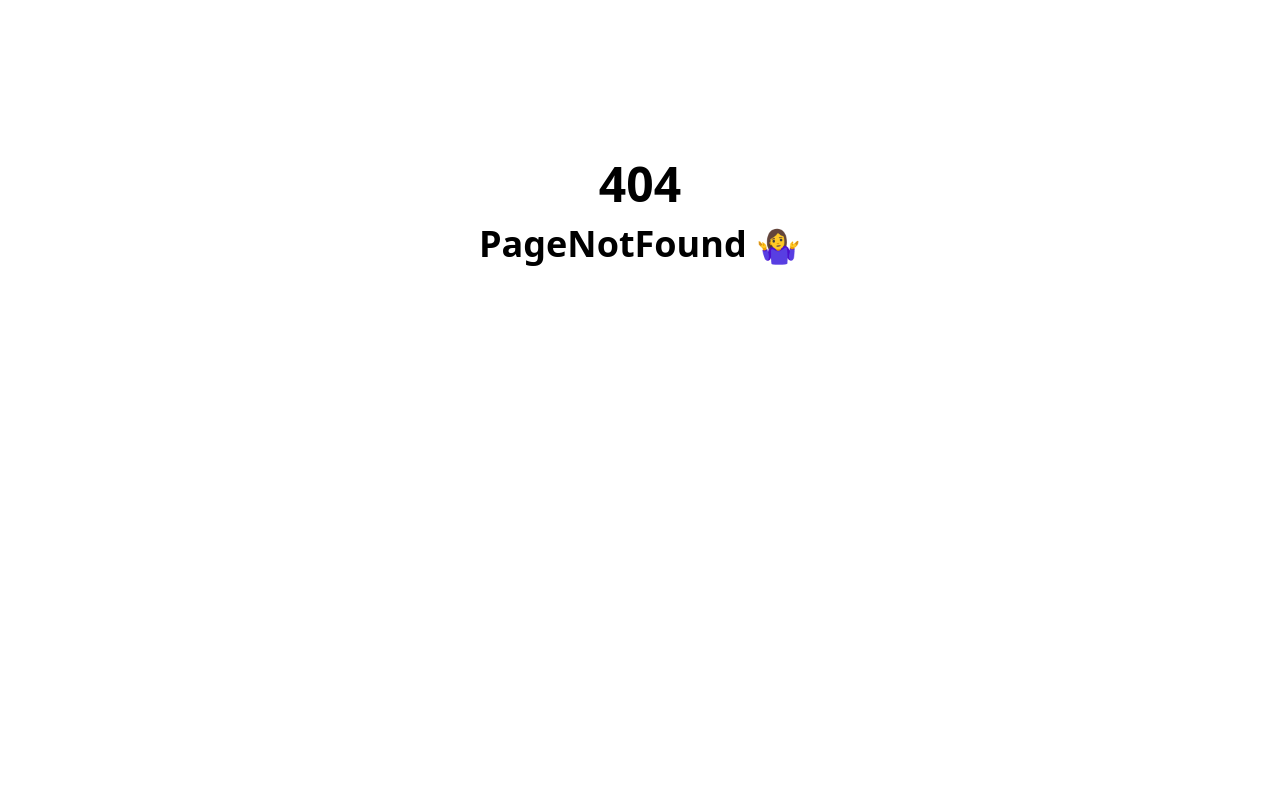
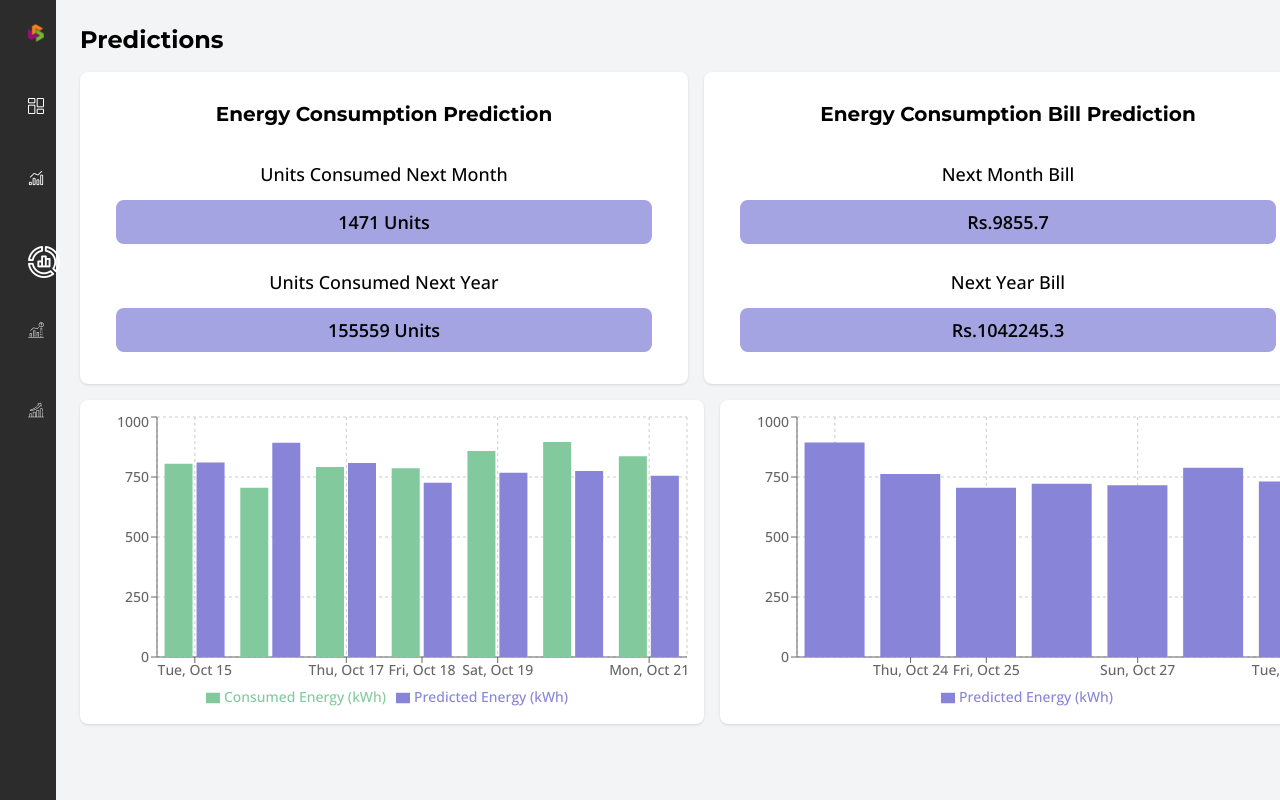
Before and after one commit to suryanaidu048/VCEMS-CLIENT, a React (Vite) app: page /predictions in a window 1280 px wide. Before the commit this address had no page. Built offline with nearby package versions, Linux system fonts and the light colour scheme.

Commit message:
predicitons

```diff
--- a/src/App.jsx
+++ b/src/App.jsx
@@ -7,6 +7,7 @@ import Pcc3 from './pages/Pcc3'
 import SingleMeter from './pages/SingleMeter'
 import PageNotFound from './components/PageNotFound'
 import DatewiseGraphs from './pages/DatewiseGraphs'
+import Prediction from './pages/Prediction'
 import Data from './pages/Data'
 
 const App = () => {
@@ -21,6 +22,7 @@ const App = () => {
         <Route path='/SingleMeter/:id' element={<SingleMeter/>} />
         <Route path='*' element={<PageNotFound/>} />
         <Route path="/sensordata" element={<Data/>}/>
+        <Route path='/predictions' element={<Prediction/>} />
       </Routes>
     </div>
   )
--- a/src/components/Sidebar.jsx
+++ b/src/components/Sidebar.jsx
@@ -1,5 +1,5 @@
 import React from "react";
-import { home, chart, power, pcc, vishnu, logo, vishnu1, growth } from "../constants";
+import { home, chart, power, pcc, vishnu, logo, vishnu1, growth, predictions } from "../constants";
 import { Link } from "react-router-dom";
 import { Dropdown, Avatar } from "rsuite";
 
@@ -32,6 +32,11 @@ const Sidebar = () => {
           </Dropdown>
         </li>
         <li className="w-full text-lg font-medium rounded-lg md:my-6 md:ml-2 ml-4  my-6">
+          <Link to="/predictions">
+            <img src={predictions} alt="add" />
+          </Link>
+        </li>
+        <li className="w-full text-lg font-medium rounded-lg md:my-6 md:ml-2 ml-4  my-6">
           <Link to="/sensordata">
             <img src={growth} alt="add" />
           </Link>
--- /dev/null
+++ b/src/components/charts/PredictionChart.jsx
@@ -0,0 +1,41 @@
+import React from "react";
+import { BarChart, Bar, XAxis, YAxis, CartesianGrid, Tooltip, Legend, ResponsiveContainer } from "recharts";
+
+const PredictionChart = () => {
+  // Generate random energy data
+  const generateRandomEnergyData = () => {
+    const today = new Date();
+    const data = [];
+    for (let i = 1; i <= 7; i++) {
+      const date = new Date(today);
+      date.setDate(today.getDate() + i);
+      const formattedDate = date.toLocaleDateString("en-US", { weekday: "short", month: "short", day: "numeric" });
+      data.push({
+        date: formattedDate,
+        energy: Math.floor(Math.random() * (900 - 700 + 1)) + 700, // Random energy between 700 and 900 kWh
+      });
+    }
+    return data;
+  };
+
+  const energyData = generateRandomEnergyData();
+
+  return (
+    <div className="bg-white max-md:py-5 p-0 md:p-1 xl:p-3 2xl:p-5 w-full h-full rounded-lg min-[2200px]:text-2xl 2xl:text-xl text-sm max-[500px]:text-xs max-sm:h-full font-medium shadow font-OpenSans dark:bg-[#2c2c2c]">
+      <BarChart
+        data={energyData}
+        width={600}
+        height={300}
+      >
+        <CartesianGrid strokeDasharray="3 3" />
+        <XAxis dataKey="date" />
+        <YAxis />
+        <Tooltip />
+        <Legend />
+        <Bar dataKey="energy" fill="#8884d8" name="Predicted Energy (kWh)" />
+      </BarChart>
+    </div>
+  );
+};
+
+export default PredictionChart;
--- /dev/null
+++ b/src/components/charts/PredictionChart1.jsx
@@ -0,0 +1,43 @@
+import React from "react";
+import { BarChart, Bar, XAxis, YAxis, CartesianGrid, Tooltip, Legend } from "recharts";
+
+const PredictionChart1 = () => {
+  // Generate mock data for 7 days
+  const generateEnergyData = () => {
+    const today = new Date();
+    const data = [];
+    for (let i = 7; i > 0; i--) {
+      const date = new Date(today);
+      date.setDate(today.getDate() - i);
+      const formattedDate = date.toLocaleDateString("en-US", { weekday: "short", month: "short", day: "numeric" });
+      data.push({
+        date: formattedDate,
+        actual: Math.floor(Math.random() * (900 - 700 + 1)) + 700, // Random actual values between 700 and 900 kWh
+        predicted: Math.floor(Math.random() * (900 - 700 + 1)) + 700, // Random predicted values between 700 and 900 kWh
+      });
+    }
+    return data;
+  };
+
+  const energyData = generateEnergyData();
+
+  return (
+    <div className="bg-white max-md:py-5 p-0 md:p-1 xl:p-3 2xl:p-5 w-full h-full rounded-lg min-[2200px]:text-2xl 2xl:text-xl text-sm max-[500px]:text-xs max-sm:h-full font-medium shadow font-OpenSans dark:bg-[#2c2c2c]">
+      <BarChart
+        width={600}
+        height={300}
+        data={energyData}
+      >
+        <CartesianGrid strokeDasharray="3 3" />
+        <XAxis dataKey="date" />
+        <YAxis />
+        <Tooltip />
+        <Legend />
+        <Bar dataKey="actual" fill="#82ca9d" name="Consumed Energy (kWh)" />
+        <Bar dataKey="predicted" fill="#8884d8" name="Predicted Energy (kWh)" />
+      </BarChart>
+    </div>
+  );
+};
+
+export default PredictionChart1;
--- a/src/constants/index.js
+++ b/src/constants/index.js
@@ -10,7 +10,8 @@ import vishnu from './logos/logo1.png'
 import green_fusion from './logos/green-fusion.png'
 import vishnu1 from './logos/vishnu.png'
 import growth from './logos/growth.png'
+import predictions from './logos/predictions.png'
 
 export {
-    home,chart,power,user,light,dark,pcc,logo,vishnu,green_fusion,vishnu1, growth
+    home,chart,power,user,light,dark,pcc,logo,vishnu,green_fusion,vishnu1, growth, predictions
 }
--- /dev/null
+++ b/src/pages/Prediction.jsx
@@ -0,0 +1,58 @@
+import React from "react";
+import Sidebar from "../components/Sidebar";
+import { LineChart, Line, CartesianGrid, XAxis, YAxis, Tooltip, Legend } from 'recharts';
+import PredictionChart1 from "../components/charts/PredictionChart1";
+import PredictionChart from "../components/charts/PredictionChart";
+
+const Prediction = () => {
+    const data = [
+        { name: 'January', uv: 1400 },
+        { name: 'February', uv: 1450 },
+        { name: 'March', uv: 1444 },
+        { name: 'April', uv: 1500 },
+      ];
+      const data1 = [
+        { name: 'January', uv: 8740 },
+        { name: 'February', uv: 9250 },
+        { name: 'March', uv: 8744 },
+        { name: 'April', uv: 9900 },
+      ];
+  return (
+    <div>
+      <section className="w-full h-fit flex md:flex-row flex-col">
+        <Sidebar />
+        <div className="p-6 bg-gray-100 min-h-screen w-full">
+            <h1 className="text-2xl font-bold mb-4 font-Montserrat">Predictions</h1>
+            <div className="flex flex-col gap-4">
+                <div className="flex gap-4 md:flex-row flex-col">
+                    <div className="bg-white rounded-lg shadow  text-lg font-OpenSans dark:bg-[#2c2c2c] dark:text-white text-center p-5 w-full h-full">
+                        <h2 className="font-bold text-xl text-center py-2 font-Montserrat">
+                            Energy Consumption Prediction
+                        </h2>
+                        <p className="font-medium mt-6">Units Consumed Next Month</p>
+                        <p className="bg-[#a4a4e3] mx-4 p-2 my-3 rounded-lg font-semibold">1471 Units</p>
+                        <p className="font-medium mt-6" >Units Consumed Next Year</p>
+                        <p className="bg-[#a4a4e3] mx-4 my-3 p-2 rounded-lg font-semibold">155559 Units</p>
+                    </div>
+                    <div className="bg-white rounded-lg shadow  text-lg font-OpenSans dark:bg-[#2c2c2c] dark:text-white text-center p-5 w-full h-full">
+                        <h2 className="font-bold text-xl text-center py-2 font-Montserrat">
+                            Energy Consumption Bill Prediction
+                        </h2>
+                        <p className="font-medium mt-6">Next Month Bill</p>
+                        <p className="bg-[#a4a4e3] mx-4 p-2 my-3 rounded-lg font-semibold">Rs.{1471*6.7}</p>
+                        <p className="font-medium mt-6" >Next Year Bill</p>
+                        <p className="bg-[#a4a4e3] mx-4 my-3 p-2 rounded-lg font-semibold">Rs.{155559*6.7}</p>
+                    </div>
+                </div>
+                <div className="xl:flex gap-4 h-full ">
+                    <PredictionChart1 />
+                    <PredictionChart/>
+                </div>
+            </div>
+        </div>
+      </section>
+    </div>
+  );
+};
+
+export default Prediction;
```
Also changed, not shown: src/constants/logos/predictions.png (added).
